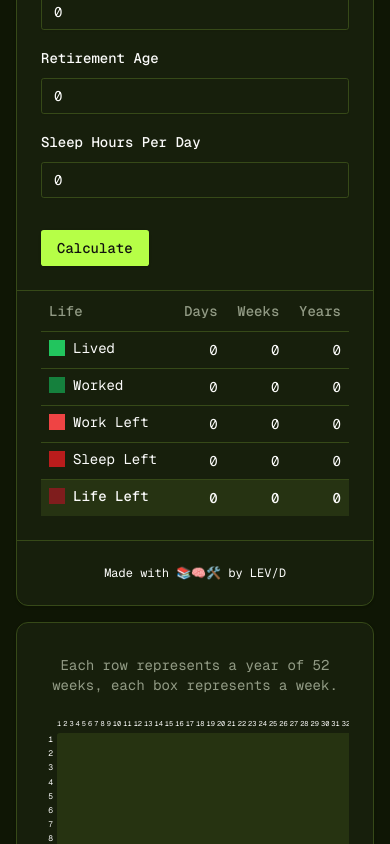
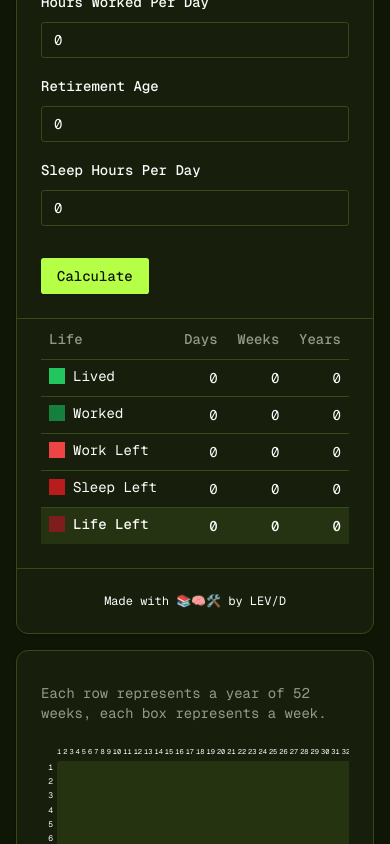
Before and after one commit to levlele/weeks-left, a Next.js app: page / in a window 390 px wide. Shown: the part 513-1357 px from the top of the page. Built offline with nearby package versions, Linux system fonts and the light colour scheme.

Commit message:
Adjust mobile margins and alignment.

```diff
--- a/src/app/page.tsx
+++ b/src/app/page.tsx
@@ -79,11 +79,11 @@ function HomeContent() {
   };
 
   return (
-    <div className="max-w-7xl mx-auto p-4 md:p-8 md:py-14">
-      <h1 className="text-balance text-lg md:text-2xl font-bold">
+    <div className="max-w-7xl mx-auto px-4 py-8 md:p-8 md:py-14">
+      <h1 className="text-balance text-lg md:text-2xl font-bold max-w-52 md:max-w-full">
         {texts[language].title}
       </h1>
-      <main className="flex gap-4 mt-12 flex-col md:flex-row md:items-start">
+      <main className="flex gap-4 mt-8 flex-col md:mt-12 md:flex-row md:items-start">
         <Card className="md:basis-1/2">
           <CalculateForm
             birthDate={birthDate}
@@ -151,8 +151,8 @@ export default function Home() {
       disableTransitionOnChange
     >
       <LanguageProvider>
-        <LanguageToggle className="absolute top-4 right-16 md:top-12 md:right-20" />
-        <ModeToggle className="absolute top-4 right-4 md:top-12 md:right-8" />
+        <LanguageToggle className="absolute top-8 right-16 md:top-12 md:right-20" />
+        <ModeToggle className="absolute top-8 right-4 md:top-12 md:right-8" />
         <HomeContent />
       </LanguageProvider>
     </ThemeProvider>
--- a/src/components/RenderWeeks.tsx
+++ b/src/components/RenderWeeks.tsx
@@ -35,7 +35,7 @@ export function RenderWeeks({
   return (
     <>
       <CardHeader>
-        <CardDescription className="text-center">
+        <CardDescription className="md:text-center">
           {texts[language].weeks_description}
         </CardDescription>
       </CardHeader>
```
